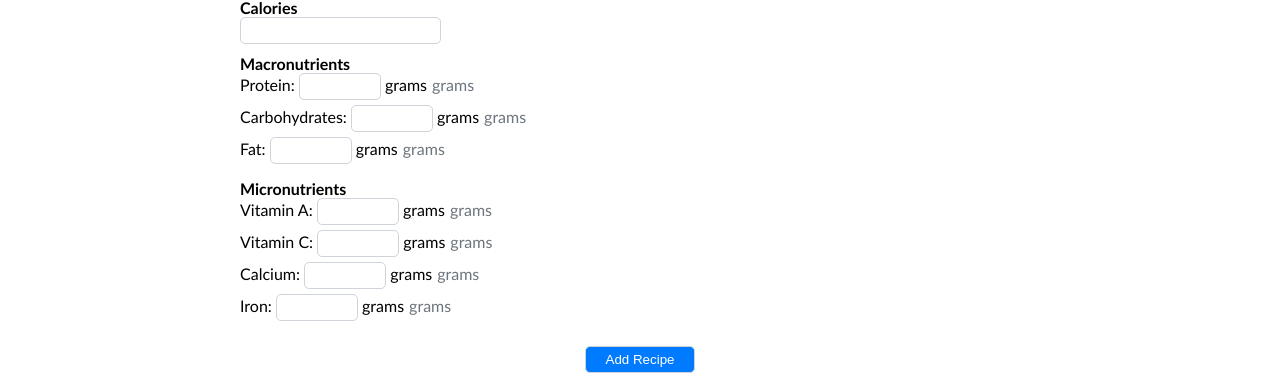
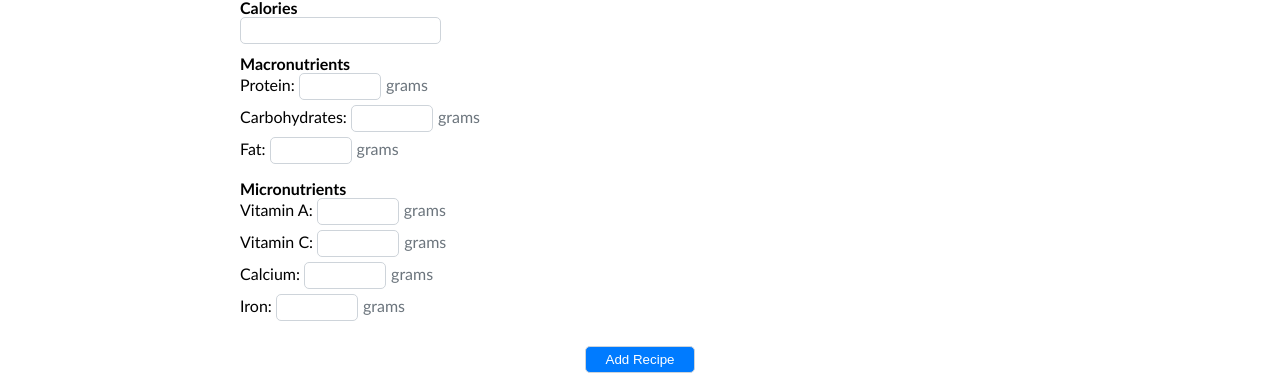
Before and after one commit to alstonS/cheffing_it_up_client, a React (Create React App) app: page /addrecipe in a window 1280 px wide. Shown: the part 260-634 px from the top of the page. Built offline with nearby package versions, Linux system fonts and the light colour scheme; no server answers.

Commit message:
Fixed duplicate letterings

```diff
--- a/src/components/AddRecipe.js
+++ b/src/components/AddRecipe.js
@@ -106,28 +106,28 @@ export const AddRecipe = () => {
         <div className="form-control">
           <label>Macronutrients</label>
           <div>
-            Protein: <input type="number" required name="Protein" {...register('Protein')} /> grams
+            Protein: <input type="number" required name="Protein" {...register('Protein')} />
           </div>
           <div>
-            Carbohydrates: <input type="number" required name="Carbohydrates" {...register('Carbohydrates')} /> grams
+            Carbohydrates: <input type="number" required name="Carbohydrates" {...register('Carbohydrates')} />
           </div>
           <div>
-            Fat: <input type="number" required name="Fat" {...register('Fat')} /> grams
+            Fat: <input type="number" required name="Fat" {...register('Fat')} />
           </div>
         </div>
         <div className="form-control">
           <label>Micronutrients</label>
           <div>
-            Vitamin A: <input type="number" required name="Vitamin A" {...register('Vitamin A')} /> grams
+            Vitamin A: <input type="number" required name="Vitamin A" {...register('Vitamin A')} />
           </div>
           <div>
-            Vitamin C: <input type="number" required name="Vitamin C" {...register('Vitamin C')} /> grams
+            Vitamin C: <input type="number" required name="Vitamin C" {...register('Vitamin C')} />
           </div>
           <div>
-            Calcium: <input type="number" required name="Calcium" {...register('Calcium')} /> grams
+            Calcium: <input type="number" required name="Calcium" {...register('Calcium')} />
           </div>
           <div>
-            Iron: <input type="number" required name="Iron" {...register('Iron')} /> grams
+            Iron: <input type="number" required name="Iron" {...register('Iron')} />
           </div>
         </div>
         <div className="form-control">
```
